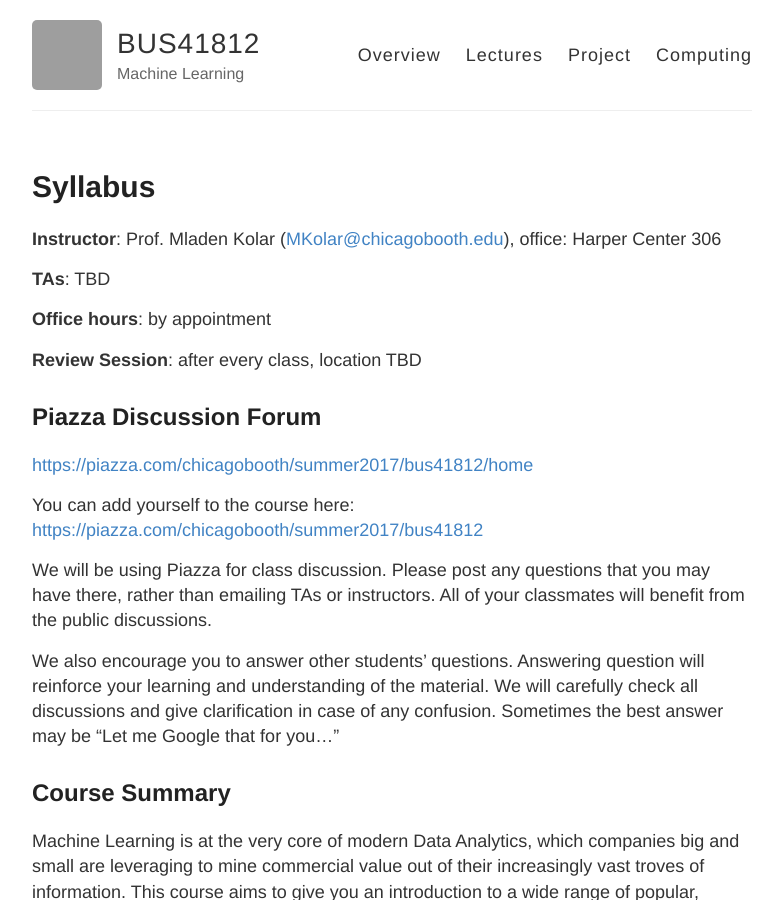
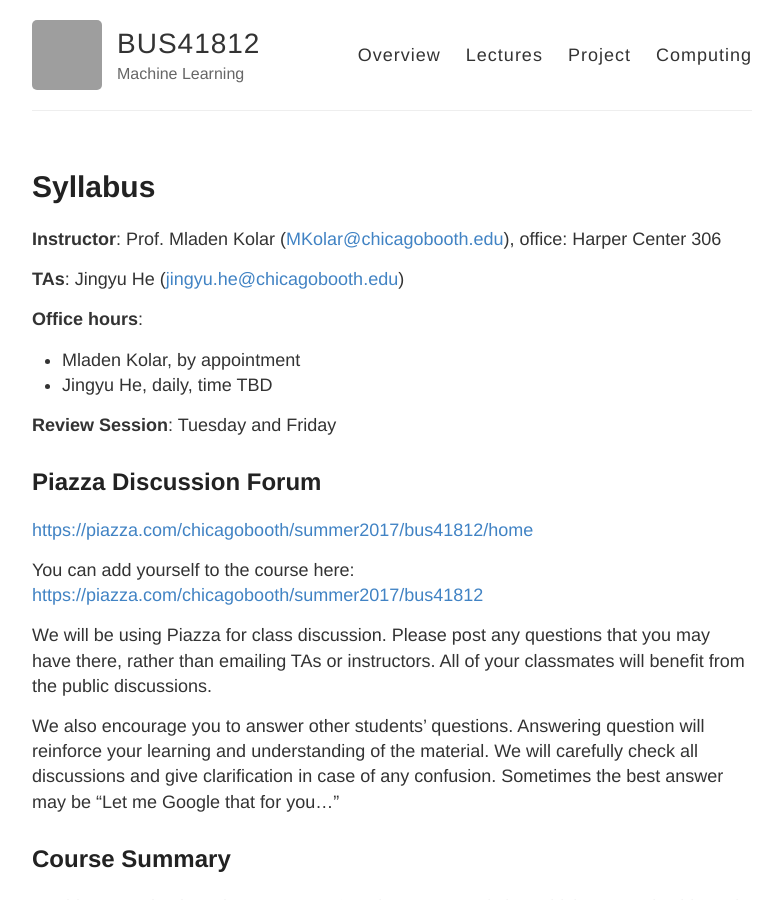
Before and after one commit to ChicagoBoothML/ExecML, a Jekyll site: the page built from syllabus.md, in a window 1280 px wide and 900 px high. Shown: the whole window, without its empty margins (248-1029 px from the left). Built offline with Jekyll 4.4.1, drawn with Linux system fonts in a browser that asks for light colours; grey boxes are pictures that could not be loaded.

Commit message:
Update syllabus.md

```diff
--- a/syllabus.md
+++ b/syllabus.md
@@ -6,11 +6,14 @@ permalink: /syllabus/
 
 **Instructor**: Prof. Mladen Kolar ([MKolar@chicagobooth.edu](mailto:MKolar@chicagobooth.edu)), office: Harper Center 306
 
-**TAs**:  TBD
+**TAs**:  Jingyu He ([jingyu.he@chicagobooth.edu](mailto:jingyu.he@chicagobooth.edu))
 
-**Office hours**: by appointment
+**Office hours**:
 
-**Review Session**: after every class, location TBD
+ * Mladen Kolar, by appointment
+ * Jingyu He, daily, time TBD
+
+**Review Session**: Tuesday and Friday
 
 ## Piazza Discussion Forum
 
```
